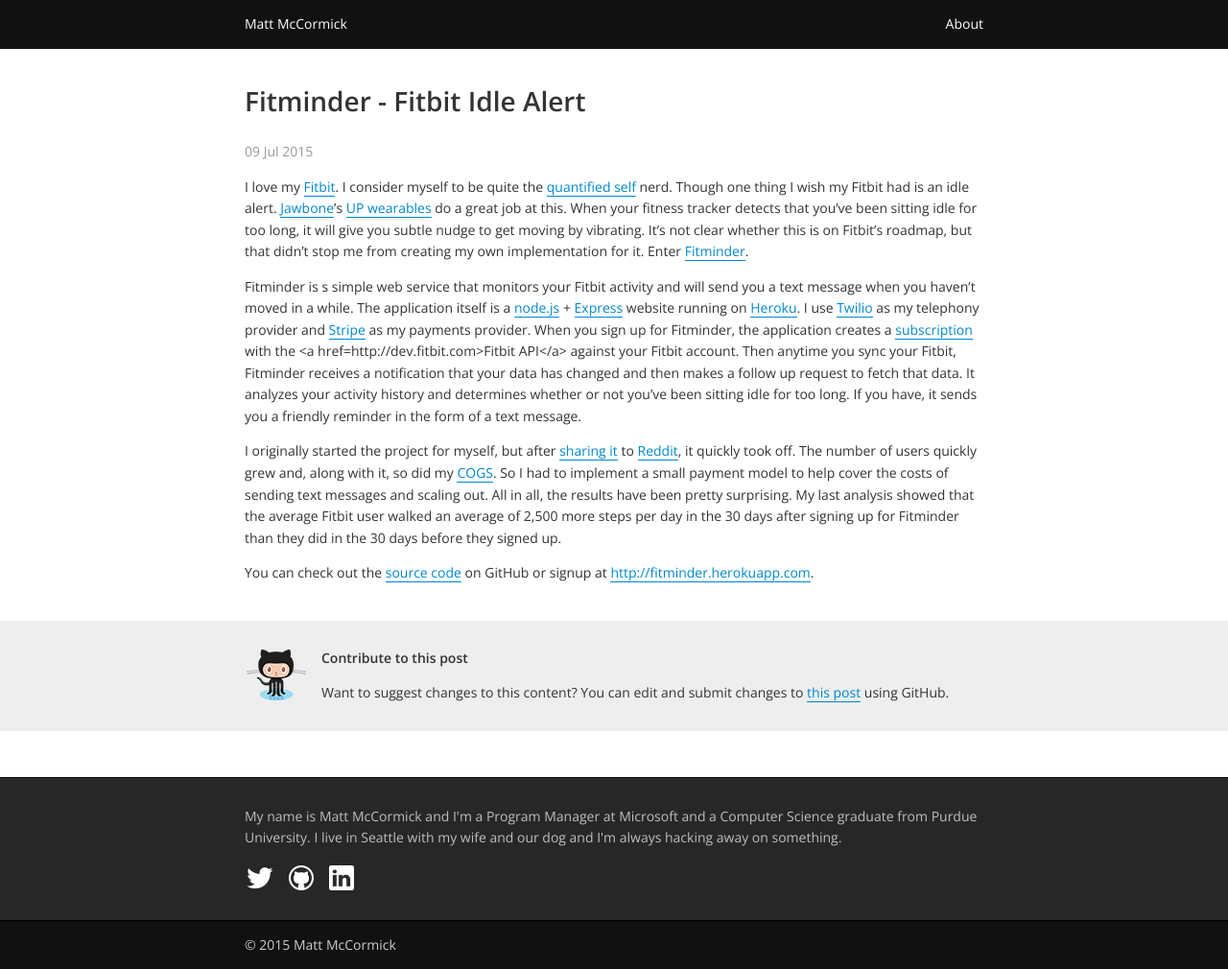
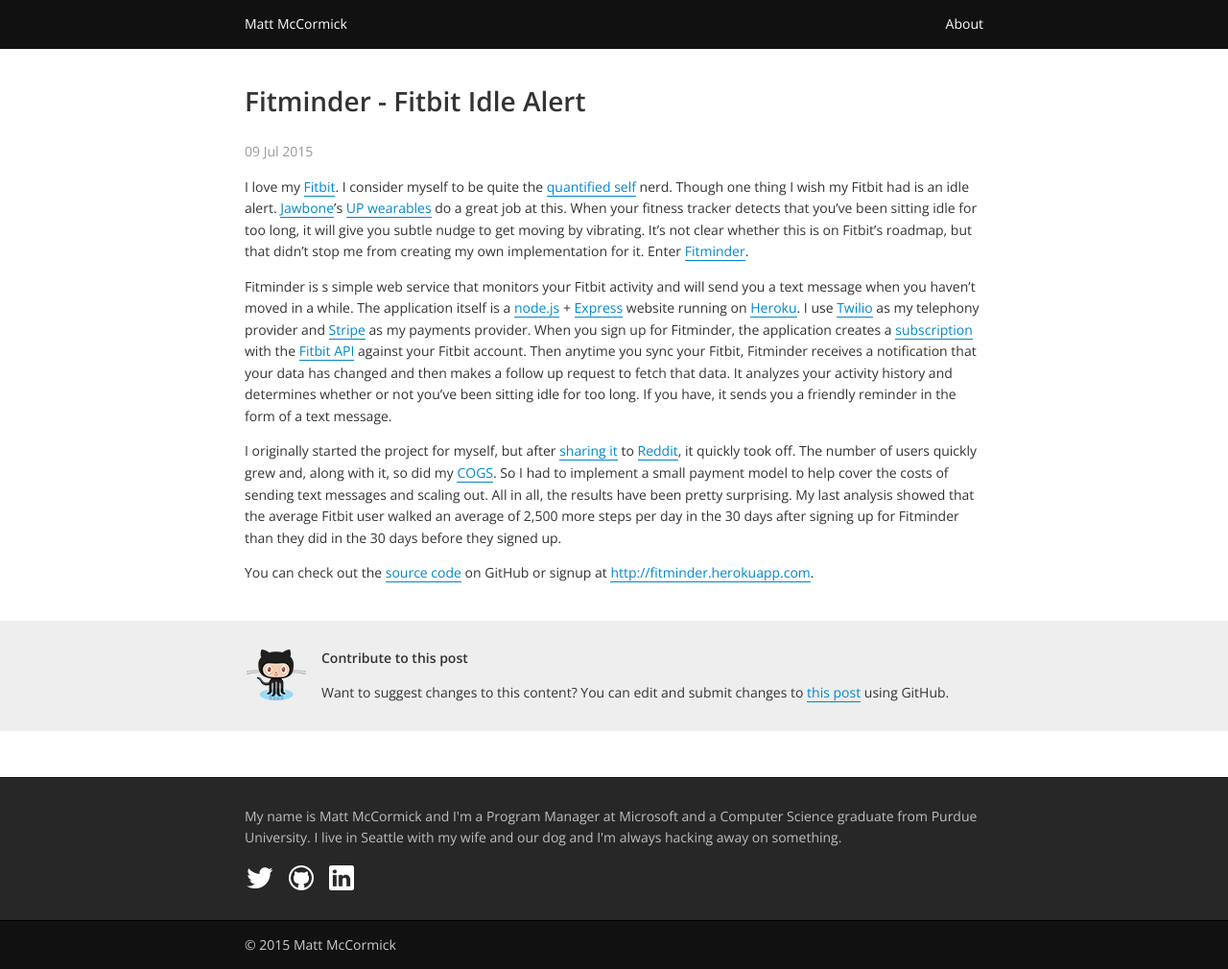
Before and after one commit to mbmccormick/mbmccormick.github.io, a Jekyll site: the page built from _posts/2015-07-09-fitminder-fitbit-idle-alert.md, in a window 1280 px wide. Shown: the whole page at 96% size. Built offline with Jekyll 4.4.1, drawn with Linux system fonts in a browser that asks for light colours; comment, search, counter and statistics services are not loaded.

Commit message:
Small bug fix for Fitminder blog post.

```diff
--- a/_posts/2015-07-09-fitminder-fitbit-idle-alert.md
+++ b/_posts/2015-07-09-fitminder-fitbit-idle-alert.md
@@ -7,7 +7,7 @@
 ---
 I love my <a href="http://fitbit.com">Fitbit</a>. I consider myself to be quite the <a href="http://quantifiedself.com">quantified self</a> nerd. Though one thing I wish my Fitbit had is an idle alert. <a href="http://jawbone.com">Jawbone</a>'s <a href="https://jawbone.com/up">UP wearables</a> do a great job at this. When your fitness tracker detects that you've been sitting idle for too long, it will give you subtle nudge to get moving by vibrating. It's not clear whether this is on Fitbit's roadmap, but that didn't stop me from creating my own implementation for it. Enter <a href="http://fitminder.herokuapp.com">Fitminder</a>.
 
-Fitminder is s simple web service that monitors your Fitbit activity and will send you a text message when you haven't moved in a while. The application itself is a <a href="http://nodejs.org">node.js</a> + <a href="http://expressjs.com">Express</a> website running on <a href="http://heroku.com">Heroku</a>. I use <a href="http://twilio.com">Twilio</a> as my telephony provider and <a href="http://stripe.com">Stripe</a> as my payments provider. When you sign up for Fitminder, the application creates a <a href="http://wiki.fitbit.com/display/API/Fitbit+Subscriptions+API">subscription</a> with the <a href=http://dev.fitbit.com>Fitbit API</a> against your Fitbit account. Then anytime you sync your Fitbit, Fitminder receives a notification that your data has changed and then makes a follow up request to fetch that data. It analyzes your activity history and determines whether or not you've been sitting idle for too long. If you have, it sends you a friendly reminder in the form of a text message.
+Fitminder is s simple web service that monitors your Fitbit activity and will send you a text message when you haven't moved in a while. The application itself is a <a href="http://nodejs.org">node.js</a> + <a href="http://expressjs.com">Express</a> website running on <a href="http://heroku.com">Heroku</a>. I use <a href="http://twilio.com">Twilio</a> as my telephony provider and <a href="http://stripe.com">Stripe</a> as my payments provider. When you sign up for Fitminder, the application creates a <a href="http://wiki.fitbit.com/display/API/Fitbit+Subscriptions+API">subscription</a> with the <a href="http://dev.fitbit.com">Fitbit API</a> against your Fitbit account. Then anytime you sync your Fitbit, Fitminder receives a notification that your data has changed and then makes a follow up request to fetch that data. It analyzes your activity history and determines whether or not you've been sitting idle for too long. If you have, it sends you a friendly reminder in the form of a text message.
 
 I originally started the project for myself, but after <a href="http://www.reddit.com/r/fitbit/comments/31jecl/fitminder_an_idle_alert_for_your_fitbit/">sharing it</a> to <a href="http://reddit.com">Reddit</a>, it quickly took off. The number of users quickly grew and, along with it, so did my <a href="http://en.wikipedia.org/wiki/Cost_of_goods_sold">COGS</a>. So I had to implement a small payment model to help cover the costs of sending text messages and scaling out. All in all, the results have been pretty surprising. My last analysis showed that the average Fitbit user walked an average of 2,500 more steps per day in the 30 days after signing up for Fitminder than they did in the 30 days before they signed up.
 
```
